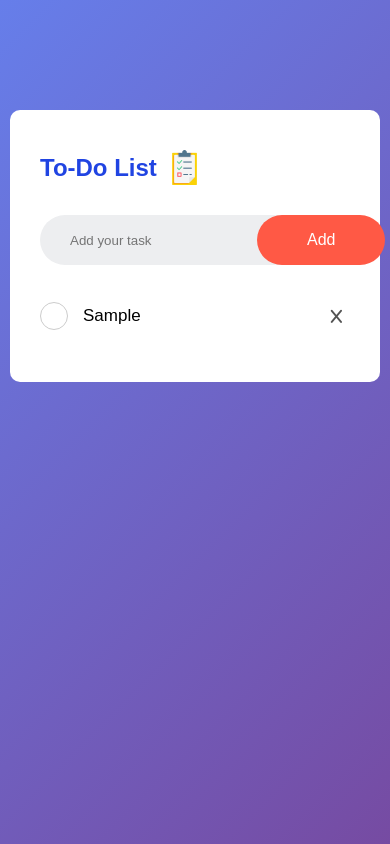
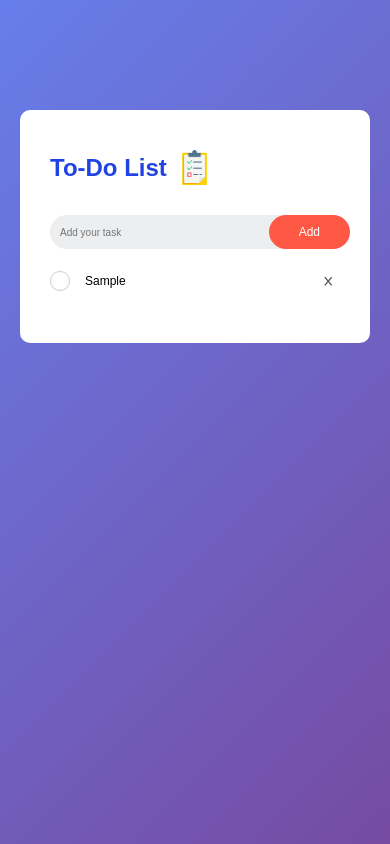
Before and after one commit to RisteZlatev/To-Do-App, a plain HTML site: page index.html in a window 390 px wide. Both pictures are taken after typing "Sample" into the empty fields and a click on the button "Add". Drawn offline with Linux system fonts and the light colour scheme.

Commit message:
responsive change

```diff
--- a/styles.css
+++ b/styles.css
@@ -140,3 +140,38 @@ ul .box-text{
     max-width: 400px;
     word-wrap: break-word;
 }
+
+@media only screen and (max-width: 600px) {
+    .todo-app{
+        width: 350px;
+    }
+    .row{
+        width: 300px;
+        padding-left: 0px;
+        margin: auto;
+    }
+    .todo-app button{
+        font-size: 12px;
+        padding: 10px 30px;
+    }
+    .todo-app .text-input{
+        border-radius: 30px;
+        font-size: 10px;
+    }
+    ul li{
+        margin-top: 10px;
+        font-size: 12px;
+    }
+    .checkbox-wrapper-18 .round label {
+        background-color: #fff;
+        border: 1px solid #ccc;
+        border-radius: 50%;
+        cursor: pointer;
+        height: 20px;
+        width: 20px;
+        display: block;
+      }
+      .fa-x{
+        font-size: 10px;
+      }
+}
```
